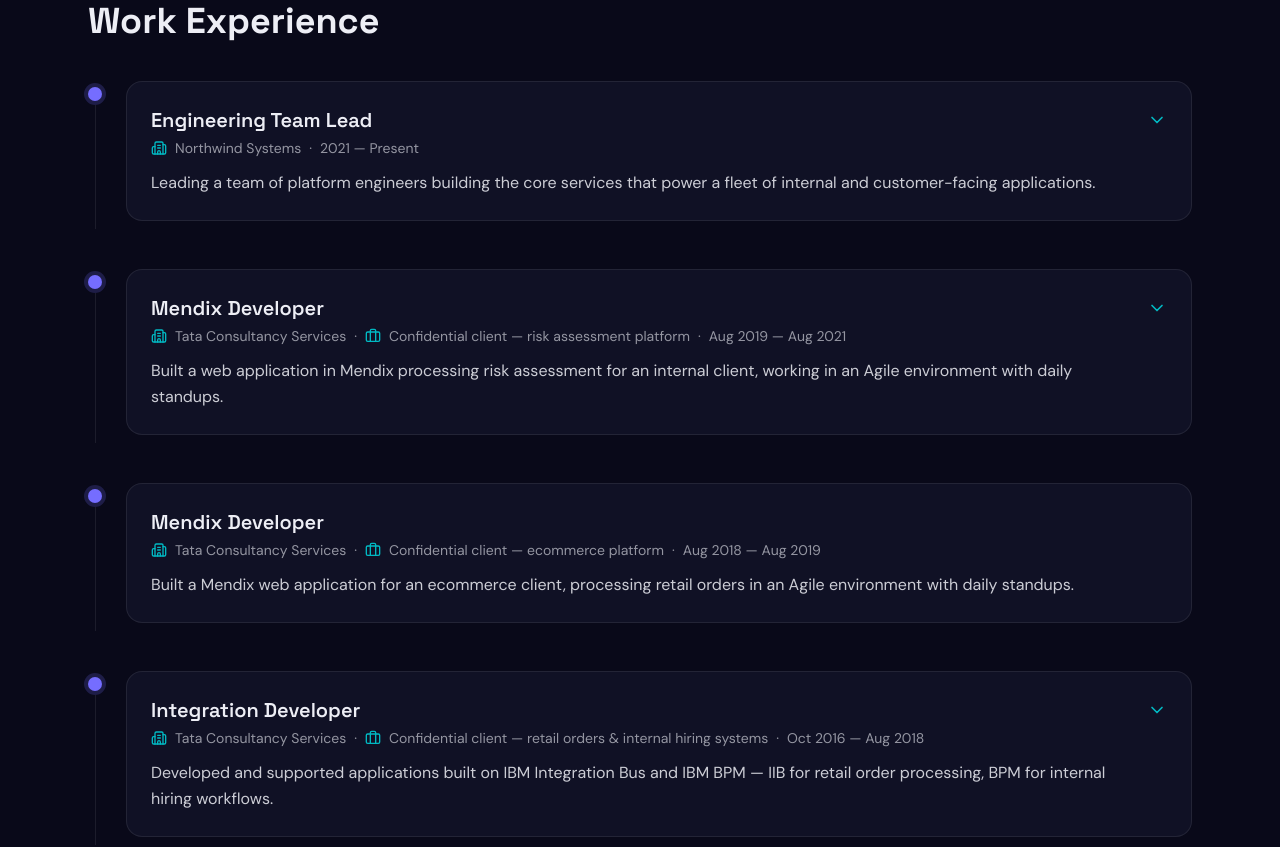
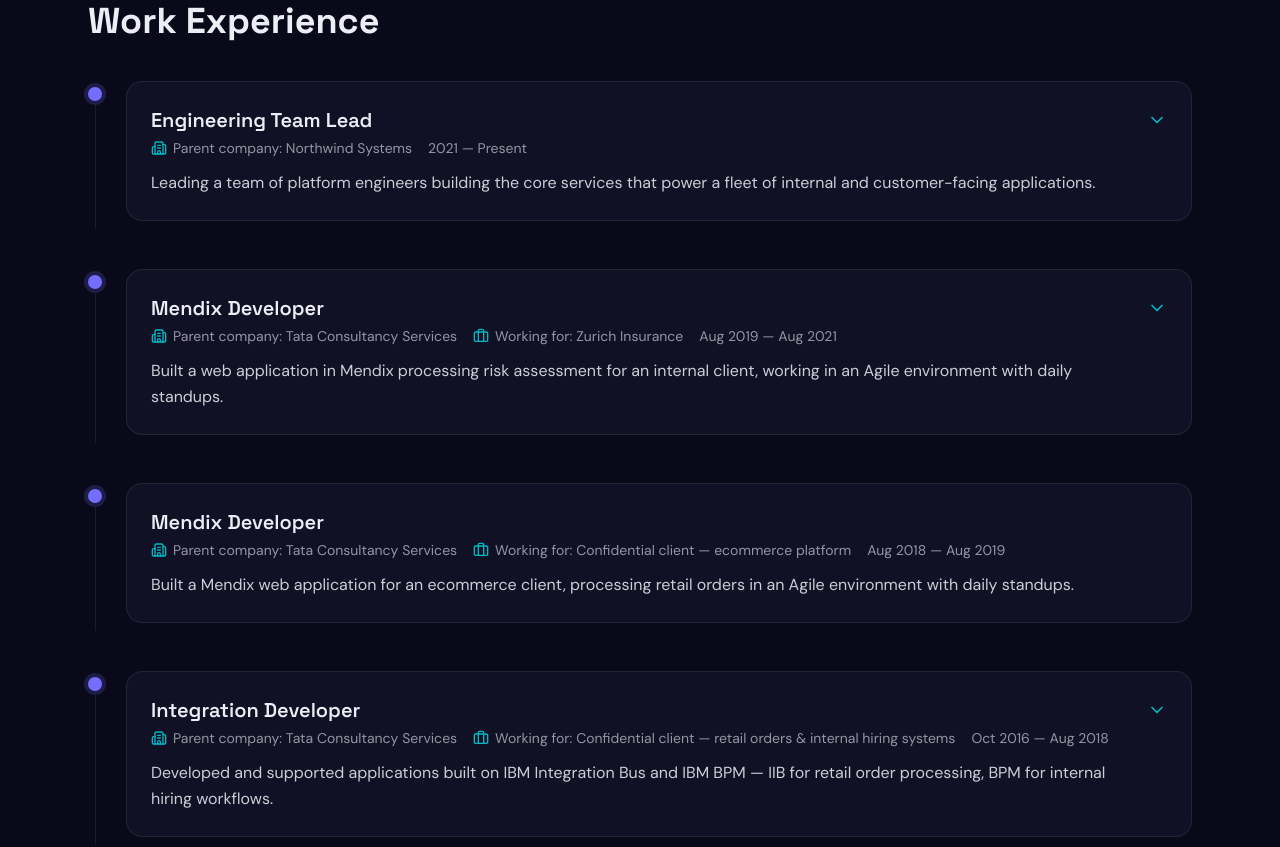
Before and after one commit to sudoku0412-stack/portfolio, a React (Vite) app: page / in a window 1280 px wide. Shown: the part 960-1807 px from the top of the page. Built offline with nearby package versions, Linux system fonts and the light colour scheme.

Commit message:
Show explicit Parent company / Working for labels in timeline

```diff
--- a/src/components/TimelineItem.tsx
+++ b/src/components/TimelineItem.tsx
@@ -30,17 +30,17 @@
             <h3 className="font-heading text-lg font-semibold text-foreground sm:text-xl">
               {experience.role}
             </h3>
-            <div className="mt-1 flex flex-wrap items-center gap-2 text-sm text-muted">
-              <Building2 className="h-4 w-4 text-accent-2" aria-hidden="true" />
-              <span>{experience.company}</span>
+            <div className="mt-1 flex flex-wrap items-center gap-x-4 gap-y-1 text-sm text-muted">
+              <span className="flex items-center gap-1.5">
+                <Building2 className="h-4 w-4 text-accent-2" aria-hidden="true" />
+                Parent company: {experience.company}
+              </span>
               {experience.workingFor && (
-                <>
-                  <span aria-hidden="true">·</span>
+                <span className="flex items-center gap-1.5">
                   <Briefcase className="h-4 w-4 text-accent-2" aria-hidden="true" />
-                  <span>{experience.workingFor}</span>
-                </>
+                  Working for: {experience.workingFor}
+                </span>
               )}
-              <span aria-hidden="true">·</span>
               <span>{experience.period}</span>
             </div>
             <p className="mt-3 text-sm leading-relaxed text-foreground/85 sm:text-base">
--- a/src/lib/portfolio-data.ts
+++ b/src/lib/portfolio-data.ts
@@ -82,7 +82,7 @@
     {
       role: 'Mendix Developer',
       company: 'Tata Consultancy Services',
-      workingFor: 'Confidential client — risk assessment platform',
+      workingFor: 'Zurich Insurance',
       period: 'Aug 2019 — Aug 2021',
       description:
         'Built a web application in Mendix processing risk assessment for an internal client, working in an Agile environment with daily standups.',
```
